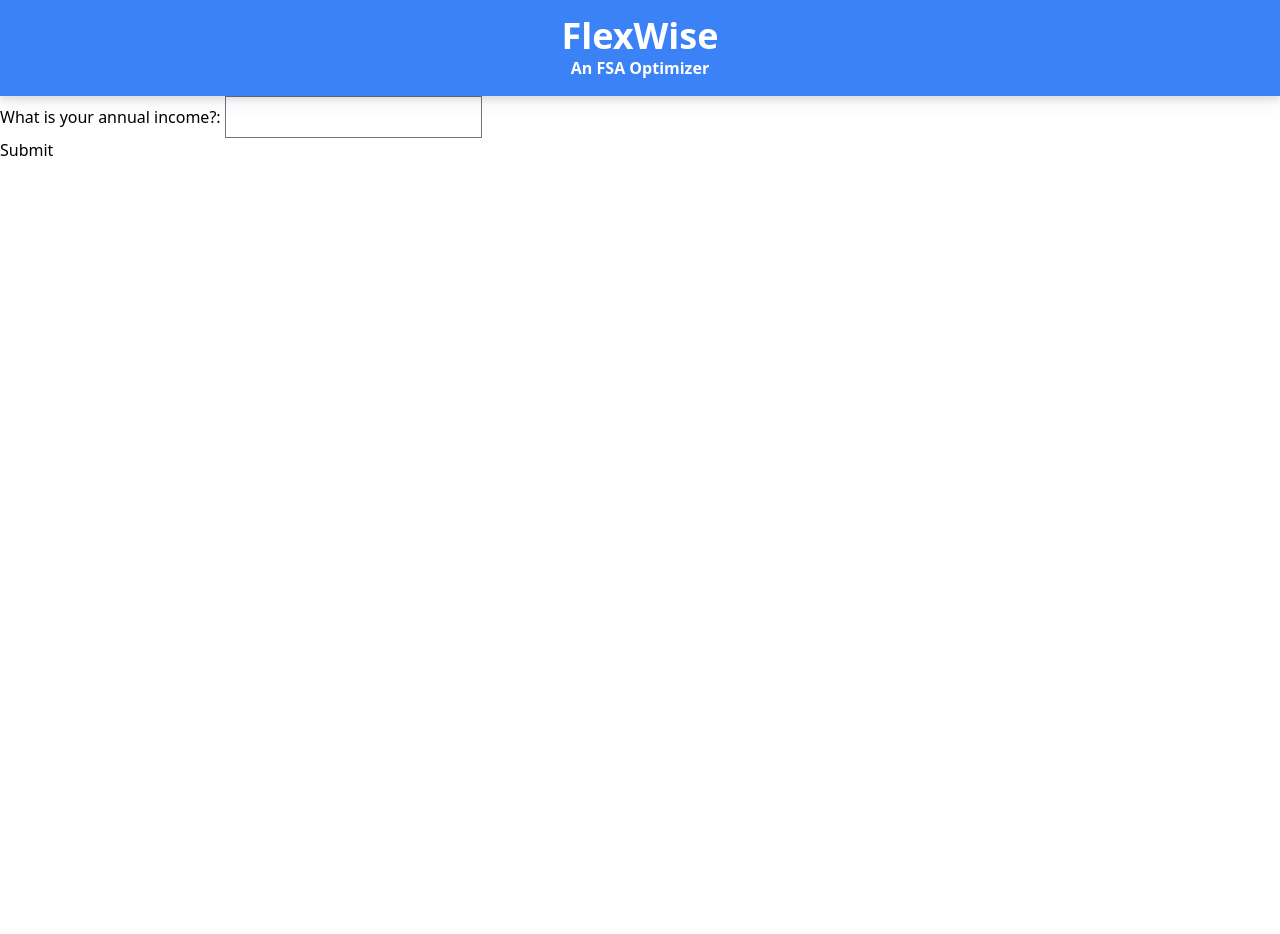
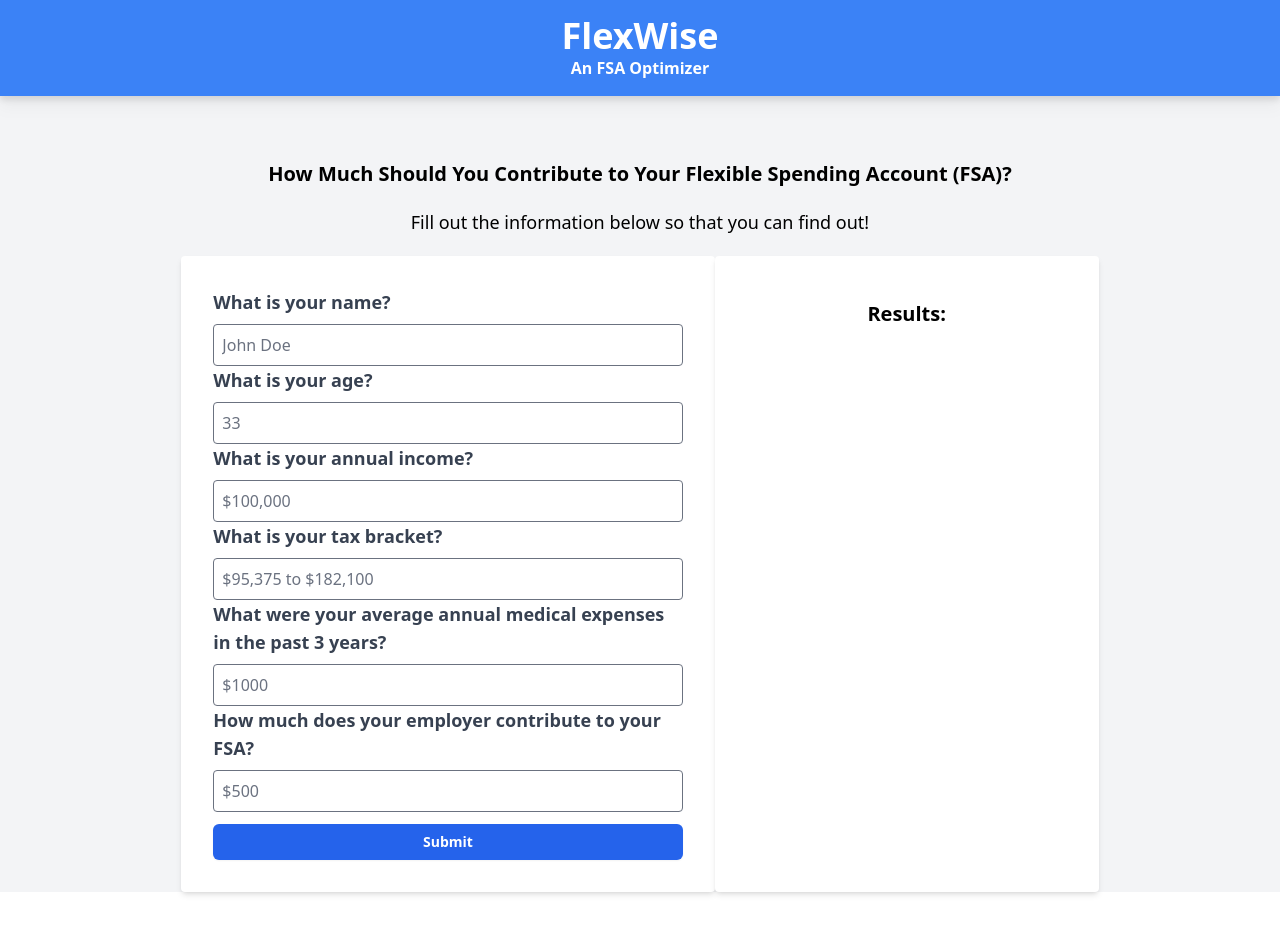
Before and after one commit to StabRabbitz/FSA, a React app: page /signedIn in a window 1280 px wide. Shown: the top 934 px of the page. Before the commit the page ends 800 px from the top, so only its background shows below. Built offline with nearby package versions, Linux system fonts and the light colour scheme.

Commit message:
update signin and complex form

```diff
--- a/src/App.js
+++ b/src/App.js
@@ -5,7 +5,7 @@ import FormComplex from './components/FormComplex';
 
 const App = () => {
     return (
-      <>
+      <div className='bg-gray-100'>
           <header className="bg-blue-500 p-4 drop-shadow-lg">
             <h1 className="text-4xl text-white text-center font-extrabold"><Link to="/">FlexWise</Link></h1>
             <p className="text-1xl text-white text-center font-bold"> An FSA Optimizer</p>
@@ -15,7 +15,7 @@ const App = () => {
             <Route path="/" element={<Home />} />
             <Route path="/signedIn" element={<FormComplex />} />
           </Routes>
-      </>
+      </div>
     );
   };
 
--- a/src/components/FormComplex.js
+++ b/src/components/FormComplex.js
@@ -1,28 +1,131 @@
 import React, { useEffect, useState } from 'react';
 import { Link } from 'react-router-dom';
+import ResultBox from './ResultBox';
 
 const FormComplex = () => {
-  const [income, setIncome] = useState('');
-  const [taxBracket, setTaxBracket] = useState('');
-  const [employeeContrib, setEmployeeContrib] = useState('');
-  const [pastExpenses, setPastExpenses] = useState('');
+  const [form, setForm] = useState({
+    name: '',
+    age: '',
+    salary: '',
+    taxBracket: '',
+    pastExpenses: '',
+    employeeContrib: '',
+  });
+  const handleChange = (e) => {
+    setForm({
+      ...form,
+      [e.target.name]: e.target.value,
+    });
+  };
 
   const handleSubmit = () => {
-    // Save data provided by user into a body called data
-    // Send a POST request to server with body
+    const data = {
+      name: '',
+      age: '',
+      salary: '',
+      taxBracket: '',
+      pastExpenses: '',
+      employerContrib: '',
+    };
+    fetch('http://localhost:3000/', {
+      method: 'POST',
+      body: JSON.stringify(data),
+      headers: {
+        'Content-Type': 'application/json',
+      },
+    })
+      .then((res) => res.json())
+      .then((expenses) => {
+        console.log(expenses);
+      })
+      .catch((err) => {
+        console.log(err);
+      });
   };
+
+
   return (
-    // <div>FormComplex</div>
-    <div>
-      <div>
-        <label> What is your annual income?: </label>
-        <input
-          type="text"
-          value={income}
-          onChange={(e) => setIncome(e.target.value)}
-        />
+    <div className='mb-20'>
+      <div className='mt-16'>
+            <h2 className='max-w-3xl mx-auto text-center mt-3 mb-5 text-xl font-semibold'>
+              How Much Should You Contribute to Your Flexible Spending Account (FSA)?
+            </h2>
+            <p className=' max-w-3xl mx-auto text-center text-lg mb-3'>
+              Fill out the information below so that you can find out!
+            </p>
       </div>
-      <button onClick={handleSubmit}>Submit</button>
+      <div className='flex justify-center mt-5'>
+        <form className="bg-white p-8 rounded shadow-md sm:w-5/12 ">
+          <label className="text-lg font-semibold text-gray-700">
+            What is your name?
+          </label>
+          <input
+            type="text"
+            className="w-full border rounded p-2 mt-2 focus:outline-none focus:border-blue-500"
+            name="name"
+            placeholder='John Doe'
+            onChange={handleChange}
+          />
+          <label className="text-lg font-semibold text-gray-700">
+            What is your age?
+          </label>
+          <input
+            type="text"
+            className="w-full border rounded p-2 mt-2 focus:outline-none focus:border-blue-500"
+            name="age"
+            placeholder='33'
+            onChange={handleChange}
+          />
+          <label className="text-lg font-semibold text-gray-700">
+            What is your annual income?
+          </label>
+          <input
+            type="text"
+            className="w-full border rounded p-2 mt-2 focus:outline-none focus:border-blue-500"
+            name="salary"
+            placeholder='$100,000'
+            onChange={handleChange}
+          />
+          <label className="text-lg font-semibold text-gray-700">
+            What is your tax bracket?
+          </label>
+          <input
+            type="text"
+            className="w-full border rounded p-2 mt-2 focus:outline-none focus:border-blue-500"
+            name="taxBracket"
+            placeholder='$95,375 to $182,100'
+            onChange={handleChange}
+          />
+          <label className="text-lg font-semibold text-gray-700">
+           What were your average annual medical expenses in the past 3 years?
+          </label>
+          <input
+            type="text"
+            className="w-full border rounded p-2 mt-2 focus:outline-none focus:border-blue-500"
+            name="pastExpenses"
+            placeholder='$1000'
+            onChange={handleChange}
+          />
+          <label className="text-lg font-semibold text-gray-700">
+            How much does your employer contribute to your FSA?
+          </label>
+          <input
+            type="text"
+            className="w-full border rounded p-2 mt-2 focus:outline-none focus:border-blue-500"
+            name="employerContrib"
+            placeholder='$500'
+            onChange={handleChange}
+          />
+          <button
+            type="submit"
+            className="mt-3 flex w-full justify-center rounded-md bg-blue-600 px-3 py-1.5 text-sm font-semibold leading-6 text-white shadow-sm hover:bg-blue-500 focus-visible:outline focus-visible:outline-2 focus-visible:outline-offset-2 focus-visible:outline-blue-600"
+            onClick={handleSubmit}
+          >
+            Submit
+          </button>
+        </form>
+        <ResultBox />
+      </div>
     </div>
   );
 };
--- a/src/components/FormSimple.js
+++ b/src/components/FormSimple.js
@@ -41,30 +41,33 @@ const FormSimple = () => {
     <div>
       <form className="bg-white p-8 rounded shadow-md w-full sm:w-96">
         <label className="text-lg font-semibold text-gray-700">
-          What were your total average medical expenses in 2023? :
+          What were your average medical expenses in 2023?
         </label>
         <input
           type="text"
           className="w-full border rounded p-2 mt-2 focus:outline-none focus:border-blue-500"
           name="expense23"
+          placeholder='$'
           onChange={handleChange}
         />
         <label className="text-lg font-semibold text-gray-700">
-          What were your total average medical expenses in 2022? :
+          What were your medical expenses in 2022?
         </label>
         <input
           type="text"
           className="w-full border rounded p-2 mt-2 focus:outline-none focus:border-blue-500"
           name="expense22"
+          placeholder='$'
           onChange={handleChange}
         />
         <label className="text-lg font-semibold text-gray-700">
-          What were your total average medical expenses in 2021? :
+          What were your average medical expenses in 2021?
         </label>
         <input
           type="text"
           className="w-full border rounded p-2 mt-2 mb-3 focus:outline-none focus:border-blue-500"
           name="expense21"
+          placeholder='$'
           onChange={handleChange}
         />
         <button
--- a/src/components/Home.js
+++ b/src/components/Home.js
@@ -14,7 +14,7 @@ const Home = () => {
     <div>
       <div className='mt-10'>
           <h2 className='max-w-3xl mx-auto text-center mt-3 mb-5 text-xl font-semibold'>
-            Are you Properly Contributing to your Flexible Spending Account (FSA)?
+            Are You Properly Contributing to your Flexible Spending Account (FSA)?
           </h2>
           <p className=' max-w-3xl mx-auto text-center text-lg mb-3'>
             Fill out the information below so that you can make an informed decision and take maximum advantage of
--- a/src/components/MiscInfo.js
+++ b/src/components/MiscInfo.js
@@ -4,26 +4,27 @@ import { Link } from 'react-router-dom';
 const MiscInfo = () => {
 
 return (
-    <div>
-        <div className='mx-10 mt-3 mb-5 text-xl font-semibold'>MiscInfo</div>
+    <div className='mx-56 my-10'>
+        <div className='mt-16 mb-5 text-xl font-semibold'>FSA Facts:</div>
 
-        <article className='mx-10 text-lg mb-8'>
+        <article className='text-lg'>
             <ul>
-                <li>
-                    FSA Plan goes through employer
-                    Plan is decided at begining of year, deducted from paycheck monthly & pretax
-                    Employer holds on to money, so when paying medical expenses money comes from employer
-                    Employer can decide whether or not to contribute to FSA
+                <li className='list-disc my-2'>
+                    Money in an FSA account can be used to pay eligble medical expenses.
+                </li>
+                <li className='list-disc my-2'>
+                    An FSA Plan is provided by your employer. Funds allocated to an FSA
+                    Plan are decided at beginning of year and are deducted from your paycheck monthly.
+
                 </li>
 
-                <li>
-                    FSA can be used for certain medical expenses
-                    If FSA money is not used by end of year it is lost unless employer allows for one of 2 options:
-                    2.5 month grace period into next year
-                    $650 rollover
+                <li className='list-disc my-2'>
+                    If FSA money is not used by end of year, it is lost unless the employer allows for one of 2 options:
+                        1.) 2.5 month grace period into next year
+                        2.) $650 to be rollover
                 </li>
 
-                <li>
+                <li className='list-disc mt-2'>
                     2023 FSA Contribution limit: $3,050
                 </li>
             </ul>
--- a/src/components/ResultBox.js
+++ b/src/components/ResultBox.js
@@ -5,7 +5,7 @@ const ResultBox = () => {
 
 return (
     <div className="bg-white p-8 rounded shadow-md w-full sm:w-96">
-        <div>Result Box</div>
+        <div className='max-w-3xl mx-auto text-center mt-3 mb-5 text-xl font-semibold'>Results:</div>
     </div>
 )
 }
--- a/src/components/SignIn.js
+++ b/src/components/SignIn.js
@@ -1,23 +1,47 @@
 import React, { useEffect, useState } from 'react';
-import { Link } from 'react-router-dom';
+import { Link, useNavigate } from 'react-router-dom';
 
 const SignIn = () => {
   const [form, setForm] = useState('');
-  const handleSubmit = () => {
+  const navigate = useNavigate();
 
+  const handleSubmit = (e) => {
+    e.preventDefault();
+    console.log('Submitted!');
+    const email = e.target.querySelector('#email').value;
+    const password = e.target.querySelector('#password').value;
+    e.target.reset();
+    navigate('/signedIn');
+    fetch('/login', {
+      method: 'POST',
+      body: {
+        email,
+        password
+      },
+      headers: {
+        'Content-Type': 'application/json',
+      },
+    })
+    .then((res) => res.json())
+    .then((credentials) => {
+      console.log(credentials);
+    })
+    //invoke function to make a request to server
+      //if status return not 200, show err
+      //if success use route to signedIn nativate('/signedIn')
   };
 
   return (
     <>
-      <div className="flex min-h-full flex-1 flex-col justify-center px-6  lg:px-8">
-        <div className="sm:mx-auto sm:w-full sm:max-w-sm">
+      <div className="flex min-h-full flex-1 flex-col justify-center px-6 lg:px-8 mt-14">
+        <div className="">
           <h2 className="mt-10 text-center text-2xl font-bold text-gray-800">
             Sign in to calculate the optimal FSA contribution for you!
           </h2>
         </div>
 
-        <div className="mt-10 sm:mx-auto sm:w-full sm:max-w-sm">
-          <form className="space-y-6" action="#" method="POST">
+        <div className="mt-10 sm:mx-auto sm:w-full sm:max-w-2xl">
+          <form className="space-y-6" action="#" onSubmit={handleSubmit}>
             <div>
               <label
                 htmlFor="email"
```
